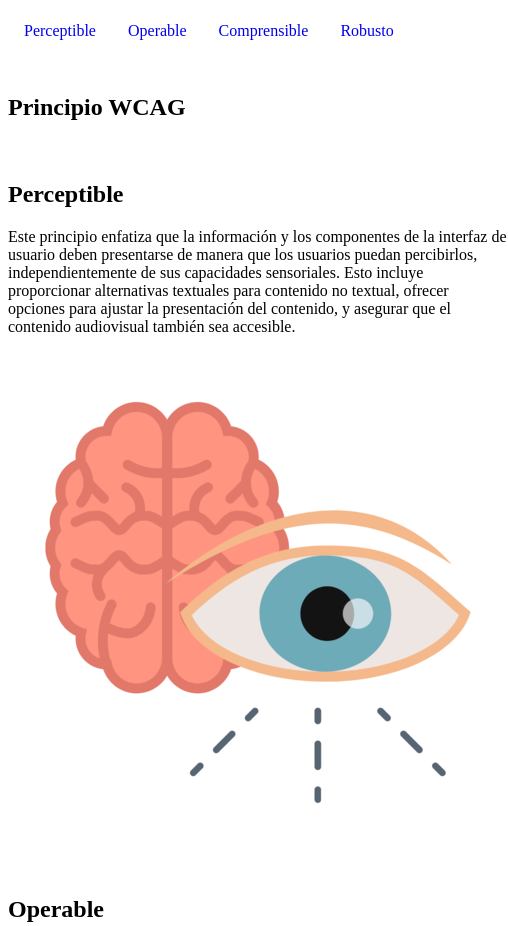
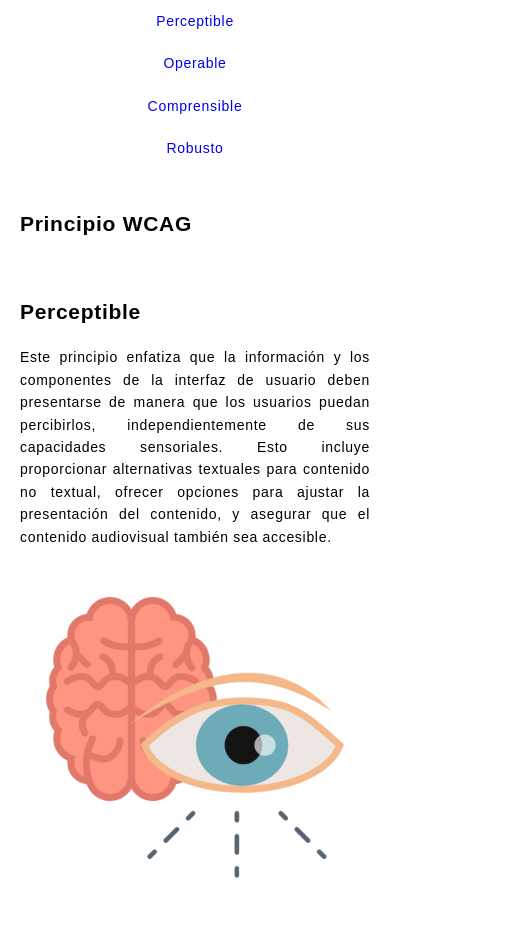
Before and after one commit to marianelo-crypto/POUR, a plain HTML site: page index.html in a window 390 px wide. Shown: the top 926 px of the page, 508 px wide, since content can reach past the window. Drawn offline with Linux system fonts and the light colour scheme.

Commit message:
Add files via upload

```diff
--- a/styles.css
+++ b/styles.css
@@ -1,40 +1,78 @@
-header nav ul {
-    list-style-type: none; /* Elimina los puntos de los items */
+/* Asegura que el texto no se salga de la pantalla y mejora la visibilidad en dispositivos móviles */
+body {
     margin: 0;
     padding: 0;
-    overflow: hidden; /* Asegura que los elementos no se desborden fuera del contenedor */
+    font-size: 18px; /* Aumenta el tamaño de la fuente */
+    line-height: 1.6; /* Aumenta el espaciado entre líneas */
+    letter-spacing: 0.05em; /* Añade espaciado entre caracteres */
+    font-family: Arial, sans-serif; /* Establece Arial como la fuente */
+	text-align: justify; /* Justifica el texto */
+	margin-right: 20px; /* Añade un margen derecho*/
+	margin-left: 20px; /* Añade un margen izquierdo*/
+}
+
+
+/* Hace que las imágenes sean responsivas */
+img {
+    max-width: 100%; /* Permite que la imagen se escale según el ancho del contenedor */
+    height: auto; /* Mantiene la proporción de las imágenes al escalar */
+}
+
+/* Estilos para la navegación */
+header nav ul {
+    list-style-type: none;
+    margin: 0;
+    padding: 0;
+    overflow: hidden;
 }
 
 header nav ul li {
-    float: left; /* Coloca los elementos del menú en horizontal */
+    float: left;
 }
 
 header nav ul li a {
-    display: block; /* Hace que los enlaces ocupen todo el espacio del elemento li */
-    text-align: center; /* Centra el texto dentro de cada enlace */
-    padding: 14px 16px; /* Añade algo de espacio alrededor del texto para hacerlo más clickeable */
-    text-decoration: none; /* Elimina el subrayado de los enlaces */
+    display: block;
+    text-align: center;
+    padding: 14px 16px;
+    text-decoration: none;
 }
 
-/* Puedes añadir un poco de estilo al pasar el mouse */
 header nav ul li a:hover {
-    background-color: #ddd; /* Cambia el color de fondo al pasar el mouse */
+    background-color: #ddd;
 }
 
 .contenedor {
     display: grid;
     grid-template-columns: repeat(1, 1fr);
-    gap: 20px; /* Espaciado entre secciones */
+    gap: 20px;
     max-width: 1200px;
     margin-left: auto;
     margin-right: auto;
 }
 
-section {
-    /* Estilos para tus secciones si es necesario */
+
+@media screen and (max-width: 768px) {
+    header nav ul li {
+        float: none;
+        width: 100%;
+    }
+
+    .contenedor {
+        grid-template-columns: 1fr;
+    }
+
+	body {
+	        font-size: 16px; /* Ajusta el tamaño de la fuente para dispositivos más pequeños */
+	    }
 }
 
-img {
-  width: 500px;
-  height: 500px;
+@media screen and (max-width: 480px) {
+    /* Ajustes adicionales para dispositivos muy pequeños */
+    header nav ul li a {
+        padding: 10px 12px; /* Reduce el padding en los enlaces para ahorrar espacio */
+    }
+
+	body {
+	        font-size: 14px; /* Ajusta el tamaño de la fuente para dispositivos muy pequeños */
+	    }
 }
```
